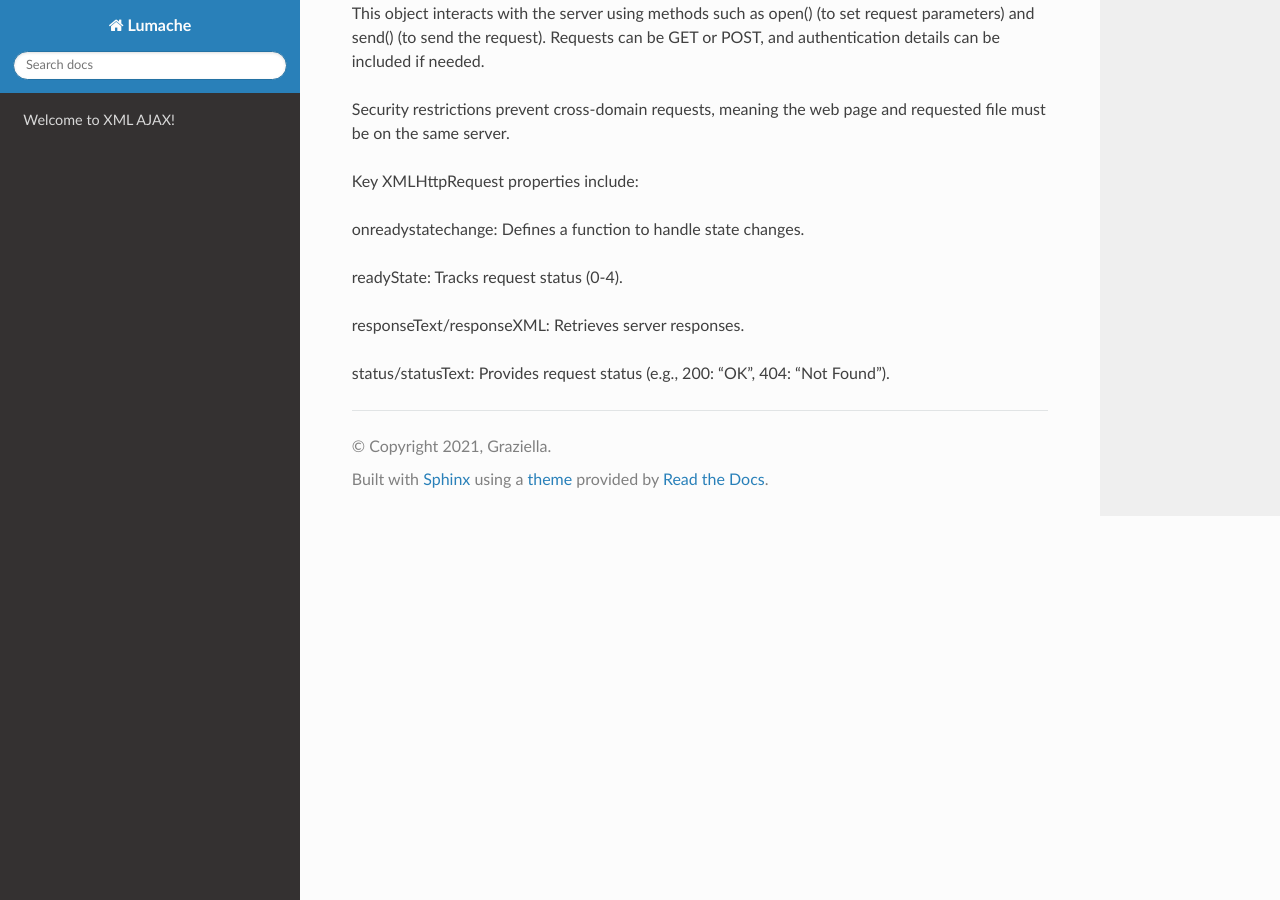
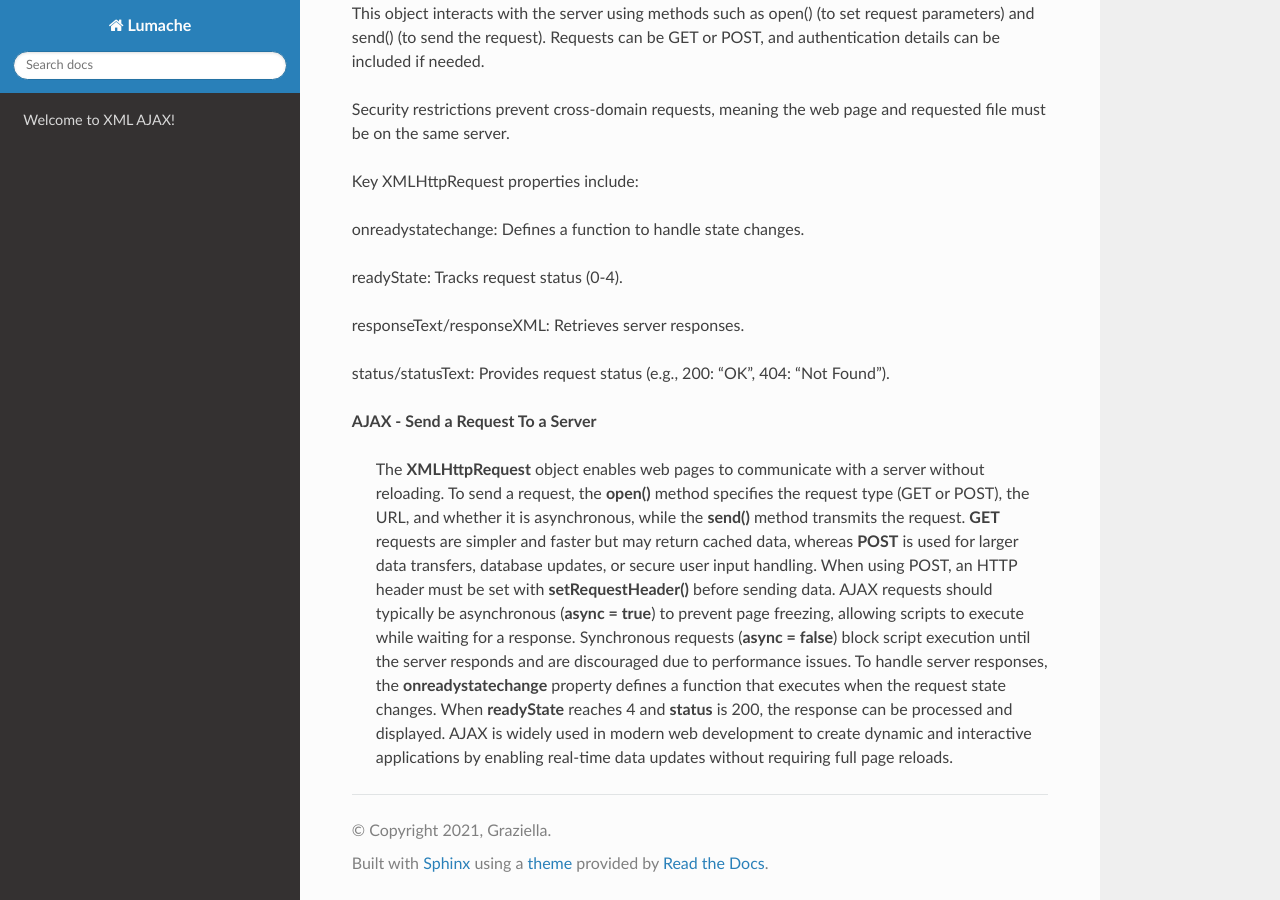
Before and after one commit to riah89294/xml-tutorial, a Sphinx documentation site: the page built from docs/source/xml_ajax.rst, in a window 1280 px wide and 900 px high, scrolled down 837 px. Built offline with Sphinx 7.4.7 and the Read the Docs theme 3.1.0, drawn with Linux system fonts in a browser that asks for light colours; pages that are not in the unit, such as notebooks, are missing from menus.

Commit message:
Update xml_ajax.rst

```diff
--- a/docs/source/xml_ajax.rst
+++ b/docs/source/xml_ajax.rst
@@ -38,3 +38,7 @@ readyState: Tracks request status (0-4).
 responseText/responseXML: Retrieves server responses.
 
 status/statusText: Provides request status (e.g., 200: "OK", 404: "Not Found").
+
+**AJAX - Send a Request To a Server**
+
+  The **XMLHttpRequest** object enables web pages to communicate with a server without reloading. To send a request, the **open()** method specifies the request type (GET or POST), the URL, and whether it is asynchronous, while the **send()** method transmits the request. **GET** requests are simpler and faster but may return cached data, whereas **POST** is used for larger data transfers, database updates, or secure user input handling. When using POST, an HTTP header must be set with **setRequestHeader()** before sending data. AJAX requests should typically be asynchronous (**async = true**) to prevent page freezing, allowing scripts to execute while waiting for a response. Synchronous requests (**async = false**) block script execution until the server responds and are discouraged due to performance issues. To handle server responses, the **onreadystatechange** property defines a function that executes when the request state changes. When **readyState** reaches 4 and **status** is 200, the response can be processed and displayed. AJAX is widely used in modern web development to create dynamic and interactive applications by enabling real-time data updates without requiring full page reloads.
```
